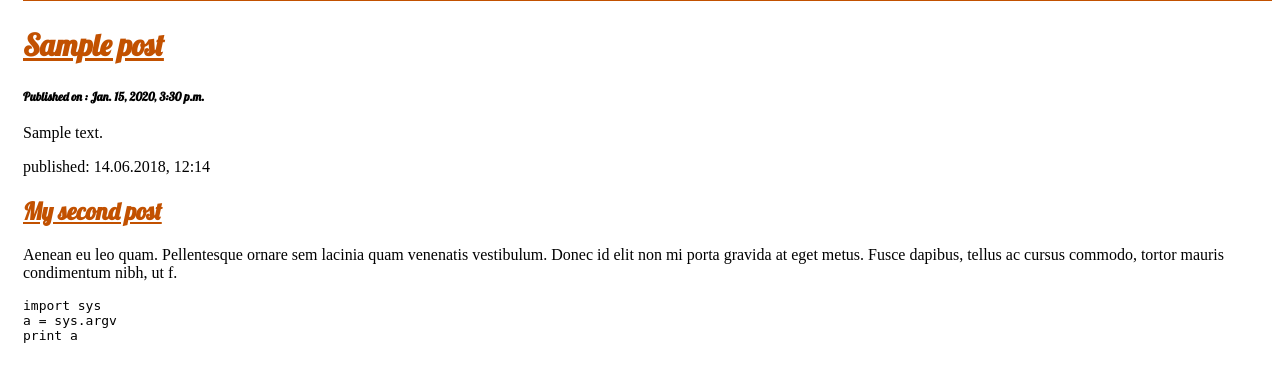
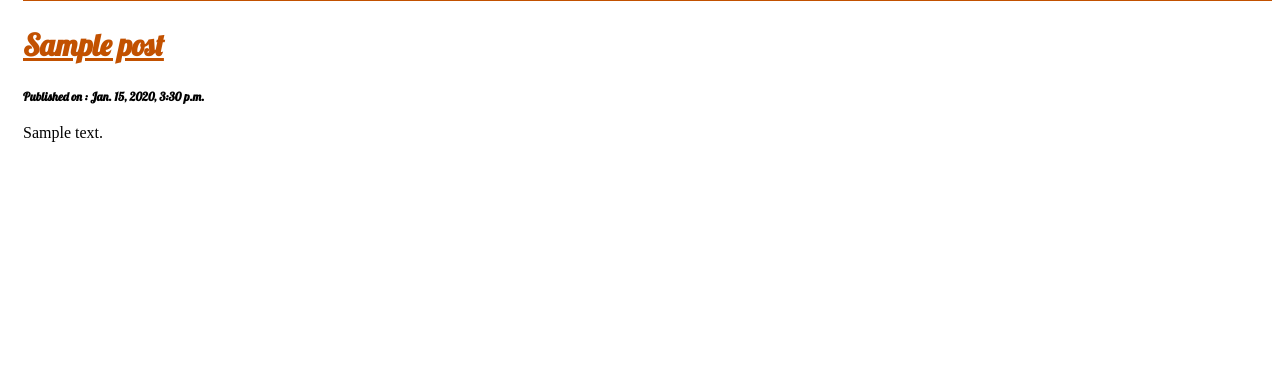
Before and after one commit to sunil1239/myWebBlog, a Django app: template blog/templates/blog/post_list.html in a window 1280 px wide. Shown: the part 171-553 px from the top of the page. Run offline with Django 3.2, Linux system fonts and the light colour scheme; the template is opened without the code that fills it: values that come from a table or form of the project are taken from there, others are empty; tables that the repository leaves empty hold one stand-in row (values such as "Sample post").

Commit message:
Cleard other stuff in html base page

```diff
--- a/blog/templates/blog/post_list.html
+++ b/blog/templates/blog/post_list.html
@@ -16,17 +16,6 @@
             <p><h5>Published on : {{ post.published_date }}</h5></p>
             <p>{{ post.text|linebreaksbr }}</p>
         </div>
-
-        <div>
-            <p>published: 14.06.2018, 12:14</p>
-            <h2><a href="">My second post</a></h2>
-            <p>Aenean eu leo quam. Pellentesque ornare sem lacinia quam venenatis vestibulum. Donec id elit non mi porta gravida at eget metus. Fusce dapibus, tellus ac cursus commodo, tortor mauris condimentum nibh, ut f.</p>
-            <pre class="codePython">
-import sys
-a = sys.argv
-print a
-            </pre>
-        </div>
         {% endfor %}
     </body>
 </html>
```
